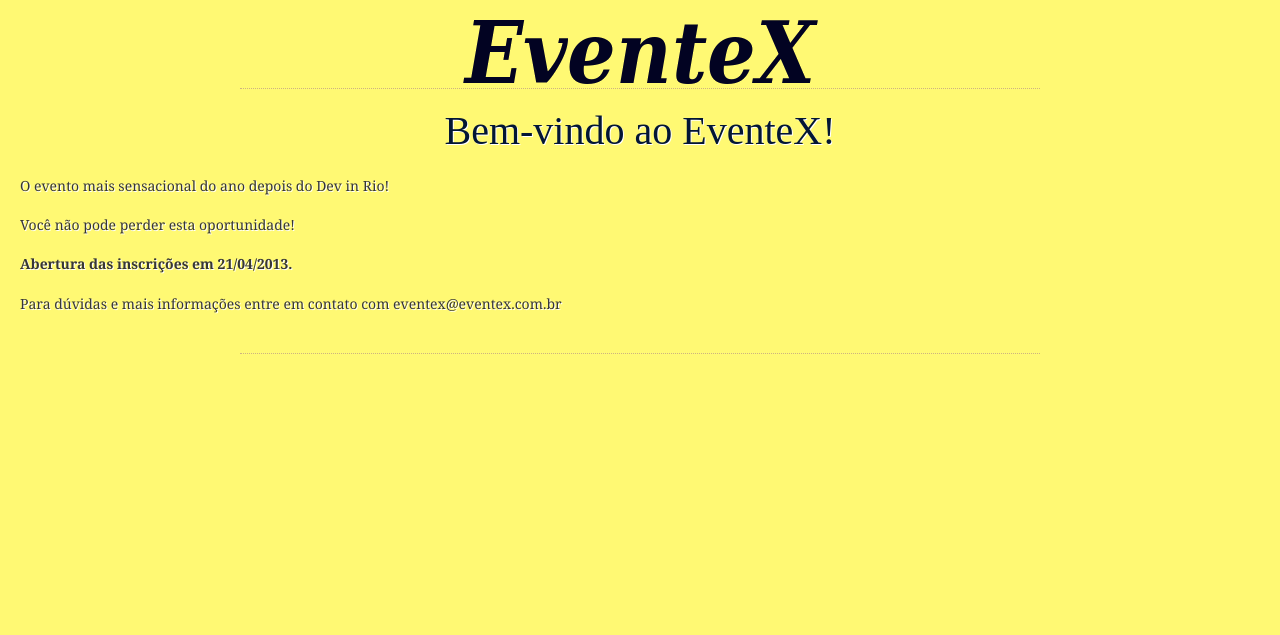
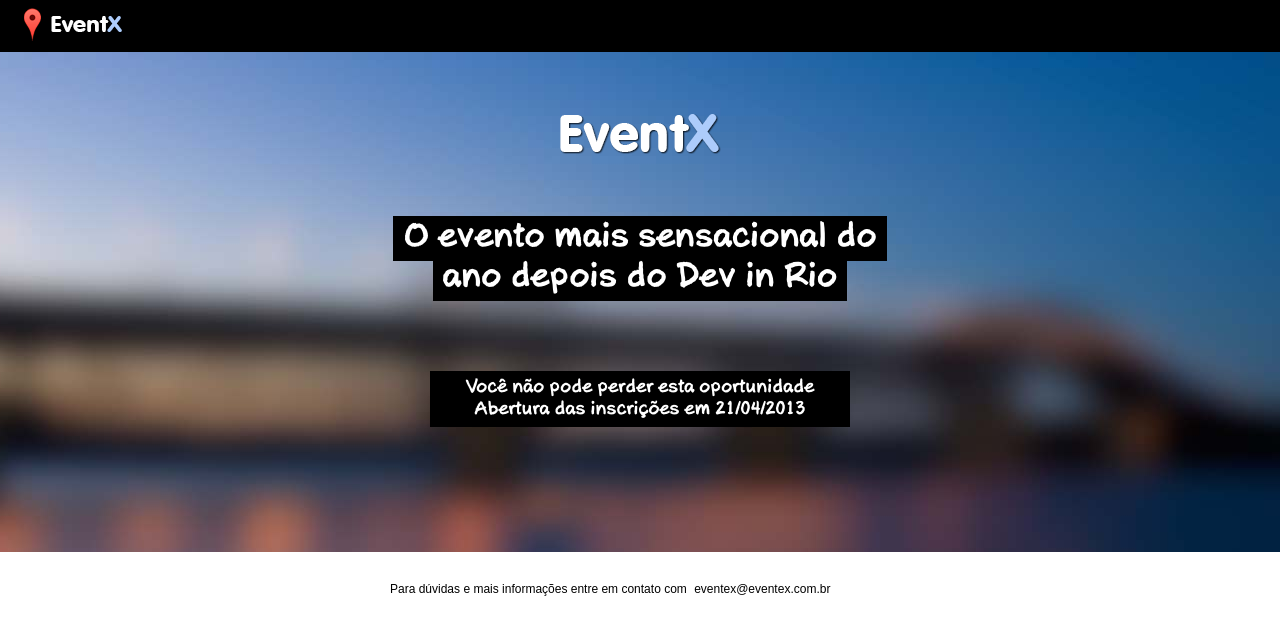
Before and after one commit to marciorc/eventex-marciorc, a Django app: page / in a window 1280 px wide. Shown: the top 635 px of the page. Run offline with Django 3.2, Linux system fonts and the light colour scheme.

Commit message:
adicionado novo layout

```diff
--- a/eventex/core/static/css/style.css
+++ b/eventex/core/static/css/style.css
@@ -1,298 +1,13 @@
-/*
-CSS
-*/
+ @font-face{
+  font-family: 'Axure';
+  src: url('../font/AxureHandwriting-Bold.otf');
+ }
 
-html {
-  background-color: #FFF973;
-  /*background-color: #E8DDCB;*/
-}
-
-body {
-  margin: 0;
-  padding: 0;
-  font: .625em Georgia, Serif;
-  background-color: ##FFF973;
-  /*background-color: #E8DDCB;*/
-  color: #363636;
-}
-
-#page {
-  margin: 0 auto;
-  padding: 20px 0 0 0;
-  width: 800px;
-  font-size: 1.2em;
-}
-
-/*
-General
-*/
-
-p {
-	margin: 1.4em 0;
-  font-size: 14px;
-	padding: 0;
-	line-height: 1.4em;
-}
-
-img {
-	border: 0;
-}
-
-hr {
-	display: none;
-}
-
-a,
-a:link,
-a:active,
-a:visited {
-	color: #033649;
-	text-decoration: none;
-	border-bottom: 1px dotted #033649;
-}
-
-a:hover {
-	border-bottom: 1px solid #033649;
-}
-
-blockquote {
-  margin: auto;
-  padding: 0;
-  width: 520px;
-  background: transparent url(../images/quote-left.gif) no-repeat 0 0;
-  text-align: center;
-  color: #033649;
-  font-size: 2em;
-  font-style: italic;
-}
-
-blockquote p {
-	line-height: 2em;
-	background: transparent url(../images/quote-right.gif) no-repeat bottom right;
-}
-
-/*
-Headers
-*/
-
-h1,
-h2,
-h3,
-h4 {
-	line-height: 1.286;
-	margin: .4em 0;
-	padding: 0;
-	text-shadow: 1px 1px 0 #fff;
-}
-
-h1 {
-  font-family: Ubuntu;
-	font-weight: normal;
-	font-size: 40px;
-	text-align: center;
-	color: #031634;
-}
-
-h2 {
-	margin: .643em 0;
-	font-weight: normal;
-	font-size: 1.8em;
-	color: #033649;
-	font-style: italic;
-	clear: both;
-}
-
-h3 {
-	margin: .643em 0;
-	font-weight: normal;
-	font-size: 1.6em;
-	color: #036564;
-}
-
-h4 {
-	margin: .643em 0;
-	font-weight: normal;
-	font-size: 1.4em;
-	color: #036564;
-}
-
-h1#about,
-h2#badge-subtitle {
-  margin: 1em 0 .4em 0;
-  font-size: 1.3em;
-  color: #363636;
-}
-
-h2#badge-subtitle {
-  text-align: center;
-}
-
-/*
-Header
-*/
-
-#header {
-  border-bottom: 1px dotted #CDB380;
-}
-
-#header #logo {
-  margin: auto;
-  width: 300px;
-  height: 215px;
-  background: transparent url(../images/logo-small-acts.png) no-repeat 0 0;
-  text-indent: -9999px;
-}
-
-#header #logo a {
-  display: block;
-  width: 300px;
-  height: 215px;
-  border: none;
-}
-
-#header blockquote p {
-  text-shadow: 1px 1px 0 #fff;
-}
-
-/*
-Content
-*/
-
-#content {
-  margin: 0 20px;
-  font-size: 16px;
-  text-shadow: 1px 1px 0 #fff;
-}
-
-ul#acts li {
-  line-height: 1.4em;
-}
-
-ul#members {
-	list-style-type: none;
-	margin: 0 0 20px 0;
-	padding: 0;
-	font-size: .76em;
-}
-
-ul#members li {
-	width: 252px;
-	line-height: 2em;
-	text-align: center;
-	float: left;
-}
-
-#badge-content {
-  font-size: .8em;
-  margin: 0 0 20px 0;
-}
-
-#badge-content p {
-  margin: 1em 0 0 0;
-}
-
-#badge-content a {
-  border: none;
-}
-
-#badge-content textarea {
-  margin: 0;
-  padding: 10px;
-  display: block;
-  width: 650px;
-  height: 50px;
-  border: none;
-  border-top: 1px solid #036564;
-  border-bottom: 1px solid #036564;
-  color: #031634;
-  background-color: #fff;
-}
-
-/*
-Forms
-*/
-
-form {
-  margin: 20px 0;
-  padding: 0;
-}
-
-fieldset {
-  margin: 0;
-  padding: 20px;
-}
-
-form div {
-  padding: 0 0 5px 0;
-}
-
-form input {
-  font-size: 1.1em;
-  padding: 2px;
-  display: block;
-  width: 400px;
-}
-
-.error {
-  color: #900;
-}
-
-form p {
-  /*margin: -35px 0 0 440px;*/
-  padding: 8px;
-  width: 300px;
-  /*position: absolute;*/
-  /*border: 1px solid #033649;*/
-  /*background-color: #036564;*/
-  /*color: #fff;*/
-  /*font-size: .9em;*/
-  font-family: Arial, Helvetica, Sans-Serif;
-}
-
-form p em {
-  /*font-size: 1.2em;*/
-  /*display: block;*/
-}
-
-.info_label {
-  display: none;
-  text-shadow: none;
-}
-
-.button {
-  width: 200px;
-  text-align: center;
-  padding: 4px;
-  font-size: 1.1em;
-  background-color: #031634;
-  color: #fff;
-  border: none;
-  text-shadow: -1px -1px 0 #000;
-}
-
-/*
-Footer
-*/
-
-#footer {
-  clear: both;
-  font-size: .9em;
-  padding: 0 20px;
-  border-top: 1px dotted #CDB380;
-}
-
-#footer img {
-  vertical-align: middle;
-}
-
-#footer #django {
-  float: right;
-  border: none;
-}
-
-/*
-Clearfix
-*/
+ body{
+  padding:0;
+  margin:0;
+  font: 12px Arial ;
+ }
 
 .clearfix:after {
     content: ".";
@@ -304,14 +19,73 @@
 
 .clearfix {
 	display: inline-table;
+	height: 1%;
+	display: block;
 }
 
-/* Hides from IE-mac \*/
-.clearfix {
-	height: 1%;
+#header{
+  background:#000;
+  height: 52px;
+
+}
+#header .logo{
+  padding: 5px 0 5px 20px ;
 }
 
-.clearfix {
-	display: block;
+#content{
+  display:block;
+  position: relative;
+
 }
-/* End hide from IE-mac */
+#content .pg-home .container{
+   background: #838080;
+   background-image: url('../img/banner-background.jpg');
+   background-position: center top;
+   text-align: center;
+}
+#content .pg-home .banner-em-breve{
+  height: 500px;
+  min-width: 300px;
+  max-width: 600px;
+  margin: 0 auto;
+}
+.pg-home .banner-em-breve .logotipo-grande{
+  margin: 54px 0;
+}
+
+.pg-home .banner-em-breve .txt-titulo{
+    font: 33px Axure;
+    color: #fff;
+    background: #000;
+    display: inline;
+    padding: 6px 10px;
+}
+.pg-home .banner-em-breve p{
+    font: 18px Axure;
+    color: #fff;
+    background: #000;
+    display: block;
+    padding: 6px 10px;
+
+    width: 400px;
+    margin: 72px auto;
+}
+
+
+#footer{}
+
+#footer .pg-home .contato{
+  margin:30px auto;
+  max-width: 500px;
+}
+
+#footer .pg-home .contato a {
+  text-decoration: none;
+  padding: 3px 4px;
+  color: #000;
+}
+
+#footer .pg-home .contato a:hover{
+  color: #fff;
+  background: #000;
+}
--- a/eventex/core/templates/index.html
+++ b/eventex/core/templates/index.html
@@ -5,24 +5,38 @@
 	   	<link type="text/css" href="{{STATIC_URL}}css/style.css" rel="stylesheet" media="screen"/>
   	</head>
 <body>
-	<div id="page">
-    	<div id="header">
-      		<center>
-  				<img src="{{STATIC_URL}}img/logo.png"/>
-  			</center>
-    	</div>
-    </div>
+	<div id="header">
+		<img class="logo" src="{{ STATIC_URL }}img/logotipo.png" alt="">
+		<ul class="menu"></ul>
+	</div>
+
     <div id="content">
-	  	<h1>Bem-­vindo ao EventeX!</h1>
-	  	<p>O evento mais sensacional do ano depois do Dev in Rio!</p>
+		<div class="pg-home">
+			<div class="container">
+				<div class="banner-em-breve">
 
-	  	<p>Você não pode perder esta oportunidade!</p>
-		<p><strong>Abertura das inscrições em 21/04/2013.</strong></p>
+					<img class="logotipo-grande" src="{{ STATIC_URL }}img/banner_eventx.png" alt=""><br>
+					<span class="txt-titulo">O evento mais sensacional do</span> <br>
+					<span class="txt-titulo">ano depois do Dev in Rio</span>
 
-		<p>Para dúvidas e mais informações entre em contato com eventex@eventex.com.br</p>
+					<br>
+					<p>
+						Você não pode perder esta oportunidade
+						<br>Abertura das inscrições em 21/04/2013
+					</p>
+
+				</div>
+			</div>
+		</div>
 	</div>
-	<div id="page">
-    	<div id="footer"></div>
-    </div>
+	<div id="footer">
+		<div class="pg-home">
+			<div class="contato">
+				Para dúvidas e mais informações entre em contato com
+				<a href="mailto:eventex@eventex.com.br">eventex@eventex.com.br</a>
+			</div>
+		</div>
+	</div>
+
 </body>
 </html>
```
Also changed, not shown: eventex/core/static/font/AxureHandwriting-Bold.otf (added), eventex/core/static/img/banner-background.jpg (added), eventex/core/static/img/banner_eventx.png (added), eventex/core/static/img/logotipo.png (added).
